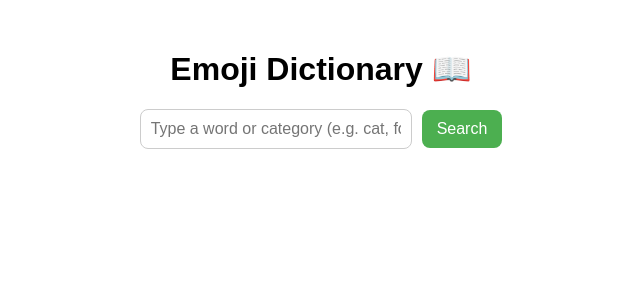
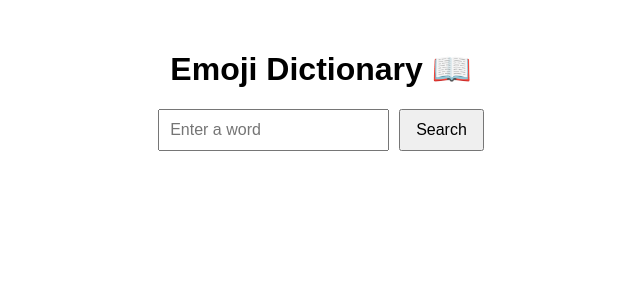
Before and after one commit to Hubber86/emoji-dictionary, a React (Vite) app in the folder frontend/: page / in a window 1280 px wide. Shown: the top 300 px of the page, without its empty margins (319-959 px from the left). Built offline with nearby package versions, Linux system fonts and the light colour scheme.

Commit message:
Update App.jsx

```diff
--- a/frontend/src/App.jsx
+++ b/frontend/src/App.jsx
@@ -1,170 +1,54 @@
-import { useState, useEffect } from "react";
+import { useState } from "react";
 
 function App() {
   const [word, setWord] = useState("");
-  const [results, setResults] = useState([]);
+  const [emoji, setEmoji] = useState("");
   const [error, setError] = useState("");
-  const [suggestions, setSuggestions] = useState([]);
 
-  // Fetch suggestions while typing
-  useEffect(() => {
-    const fetchSuggestions = async () => {
-      if (word.trim().length < 2) {
-        setSuggestions([]);
-        return;
-      }
-      try {
-        const res = await fetch(
-          `https://emoji-dictionary.onrender.com/search?query=${word}`
-        );
-        if (!res.ok) return;
-        const data = await res.json();
-        setSuggestions(data.results || []);
-      } catch (err) {
-        console.error("Suggestion error:", err);
-      }
-    };
-
-    fetchSuggestions();
-  }, [word]);
-
-  const searchEmoji = async (searchWord = word) => {
-    if (!searchWord.trim()) {
-      setError("Please enter a word or category");
-      setResults([]);
+  const searchEmoji = async () => {
+    if (!word.trim()) {
+      setError("Please enter a word");
+      setEmoji("");
       return;
     }
 
     try {
-      const res = await fetch(
-        `https://emoji-dictionary.onrender.com/emoji?word=${searchWord}`
-      );
+      // const res = await fetch(`https://emoji-backend.onrender.com/emoji?word=${word}`);
+      const res = await fetch(`https://emoji-dictionary.onrender.com/emoji?word=${word}`);
       if (!res.ok) throw new Error("Emoji not found");
       const data = await res.json();
-
-      if (data.results && data.results.length > 0) {
-        setResults(data.results);
+      setEmoji(data.emoji || "❓");
       setError("");
-      } else {
-        setResults([]);
-        setError("No emojis found");
-      }
     } catch (err) {
-      setResults([]);
+      setEmoji("❓");
       setError(err.message);
     }
   };
 
-  // Handle Enter key
-  const handleKeyDown = (e) => {
-    if (e.key === "Enter") {
-      searchEmoji();
-    }
-  };
-
   return (
-    <div
-      style={{
-        textAlign: "center",
-        marginTop: "50px",
-        fontFamily: "Arial, sans-serif",
-      }}
-    >
+    <div style={{ textAlign: "center", marginTop: "50px", fontFamily: "sans-serif" }}>
       <h1>Emoji Dictionary 📖</h1>
 
-      <div style={{ position: "relative", display: "inline-block" }}>
       <input
         type="text"
         value={word}
         onChange={(e) => setWord(e.target.value)}
-          onKeyDown={handleKeyDown}
-          placeholder="Type a word or category (e.g. cat, food, place)"
-          style={{
-            padding: "10px",
-            fontSize: "1rem",
-            width: "250px",
-            borderRadius: "8px",
-            border: "1px solid #ccc",
-          }}
+        placeholder="Enter a word"
+        style={{ padding: "10px", fontSize: "1rem", marginRight: "10px" }}
       />
       <button
-          onClick={() => searchEmoji()}
-          style={{
-            padding: "10px 15px",
-            fontSize: "1rem",
-            marginLeft: "10px",
-            cursor: "pointer",
-            borderRadius: "8px",
-            border: "none",
-            backgroundColor: "#4CAF50",
-            color: "white",
-          }}
+        onClick={searchEmoji}
+        style={{ padding: "10px 15px", fontSize: "1rem", cursor: "pointer" }}
       >
         Search
       </button>
 
-        {/* Suggestions dropdown */}
-        {suggestions.length > 0 && (
-          <ul
-            style={{
-              position: "absolute",
-              top: "45px",
-              left: 0,
-              right: 0,
-              background: "white",
-              border: "1px solid #ccc",
-              borderRadius: "8px",
-              maxHeight: "200px",
-              overflowY: "auto",
-              listStyle: "none",
-              padding: 0,
-              margin: 0,
-              zIndex: 1000,
-            }}
-          >
-            {suggestions.map((item, idx) => (
-              <li
-                key={idx}
-                onClick={() => {
-                  setWord(item.word);
-                  searchEmoji(item.word);
-                  setSuggestions([]);
-                }}
-                style={{
-                  padding: "10px",
-                  cursor: "pointer",
-                  display: "flex",
-                  justifyContent: "space-between",
-                }}
-                onMouseOver={(e) =>
-                  (e.currentTarget.style.background = "#f0f0f0")
-                }
-                onMouseOut={(e) =>
-                  (e.currentTarget.style.background = "white")
-                }
-              >
-                <span>{item.word}</span>
-                <span style={{ fontSize: "1.5rem" }}>{item.emoji}</span>
-              </li>
-            ))}
-          </ul>
-        )}
-      </div>
-
       {error && <p style={{ color: "red", marginTop: "10px" }}>{error}</p>}
 
-      {/* Show results */}
-      {results.length > 0 && (
-        <div style={{ marginTop: "20px" }}>
-          {results.map((item, idx) => (
-            <div key={idx} style={{ margin: "10px 0" }}>
-              <h2 style={{ fontSize: "2rem" }}>{item.emoji}</h2>
-              <p>
-                <b>{item.word}</b> ({item.category})
-              </p>
-            </div>
-          ))}
-        </div>
+      {emoji && (
+        <h2 style={{ fontSize: "4rem", marginTop: "20px" }}>
+          {emoji}
+        </h2>
       )}
     </div>
   );
```
Lines whose indentation alone changed are shown as unchanged.
